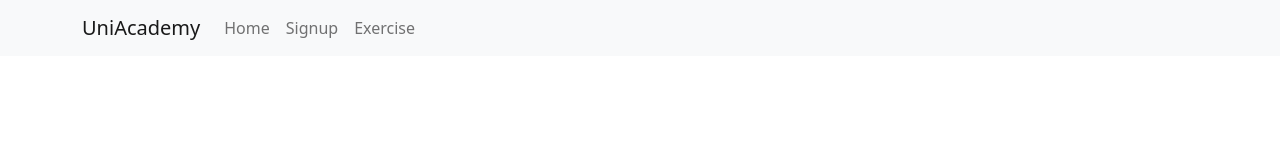
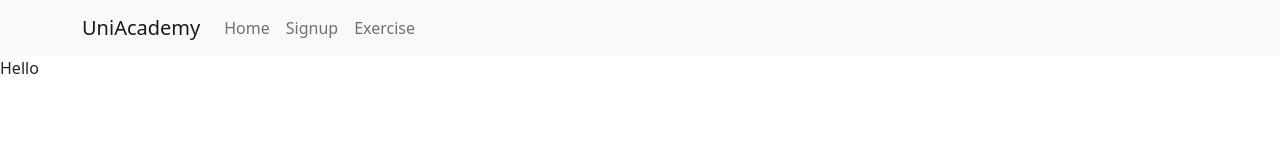
Before and after one commit to KrisMP99/P7, a React (Create React App) app in the folder P7WebApp/src/p7webapp.webui/: page /ladningpage in a window 1280 px wide. Shown: the top 160 px of the page. Built offline with nearby package versions, Linux system fonts and the light colour scheme.

Commit message:
Imported component for routing

```diff
--- a/P7WebApp/src/p7webapp.webui/src/App.tsx
+++ b/P7WebApp/src/p7webapp.webui/src/App.tsx
@@ -6,6 +6,7 @@ import { Routes, Route } from 'react-router-dom';
 import Frontpage from './Components/Frontpage/Frontpage';
 import SignUp from './Components/SignUp/SignUp';
 import ExerciseBoard from './Components/ExerciseBoard/ExerciseBoard';
+import Landingpage from './Components/Landingpage/Landingpage';
 
 function App() {
     return (
@@ -21,6 +22,9 @@ function App() {
                 <Route path="/task/1" element={
                     <ExerciseBoard />
                 } />
+                <Route path="/ladningpage" element={
+                    <Landingpage />
+                } />
             </Routes>
             <Footer/>
         </div>
--- a/P7WebApp/src/p7webapp.webui/src/Components/Frontpage/Frontpage.tsx
+++ b/P7WebApp/src/p7webapp.webui/src/Components/Frontpage/Frontpage.tsx
@@ -36,7 +36,7 @@ function Frontpage() {
 
                     {/* Right side of page */}
                     <div className="col login-wrapper">
-                        <form>
+                        <form >
                             <div className="row mt-3">
                                 <label>Email or username:</label>
                                 <input type="text" />
```
